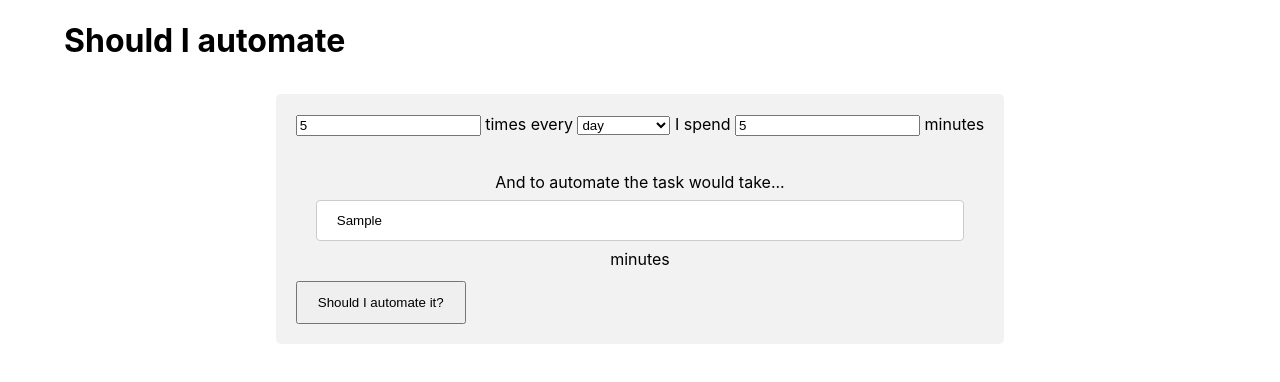
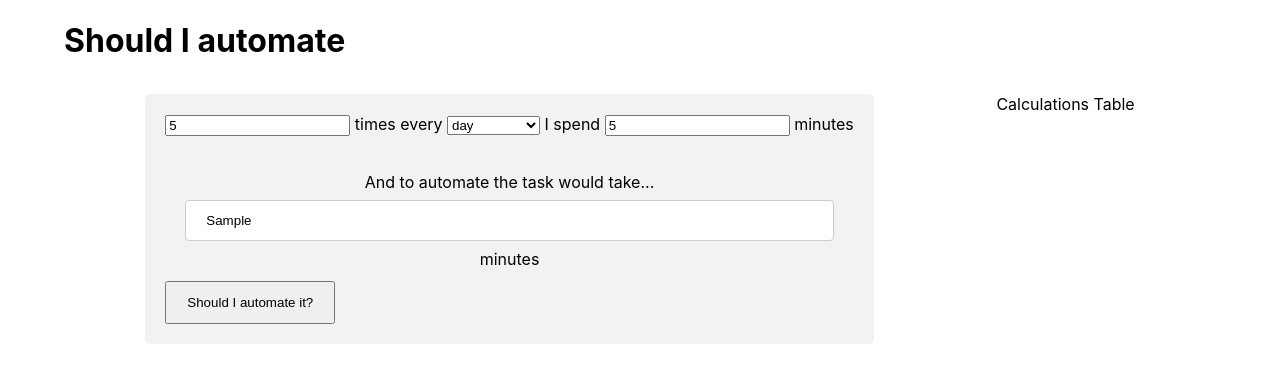
Before and after one commit to aedificatorum/shouldiautomateit, a React (Create React App) app: page / in a window 1280 px wide. Both pictures are taken after typing "5", "5", "Sample" into the empty fields and a click on the button "Should I automate it?". Shown: the top 382 px of the page. Built offline with nearby package versions, Linux system fonts and the light colour scheme.

Commit message:
test with calculations table

```diff
--- a/src/App.js
+++ b/src/App.js
@@ -1,6 +1,7 @@
 import React, { Component } from "react";
 import "./App.css";
-import Pluralize from "./Pluralize"
+import Pluralize from "./Pluralize";
+import CalculationsTable from "./CalculationsTable"
 
 class App extends Component {
   constructor() {
@@ -32,9 +33,11 @@ class App extends Component {
     let numberOfTimesPerMonth = 0;
     if (this.state.unit === "" || this.state.unit === "everyday") {
       numberOfTimesPerMonth = this.state.frequency * 30
-
+      this.setState({
+        calculationsTable: [...this.state.calculationsTable, this.state.calculationsTable[0]]
+      })
       console.log(numberOfTimesPerMonth)
-      console.log(this.state)
+      console.log('state', this.state)
     } else if (this.state.unit === "businessDay") {
       numberOfTimesPerMonth = this.state.frequency * 20
     } else if (this.state.unit === "week") {
@@ -49,6 +52,8 @@ class App extends Component {
 
 
   render() {
+    let displayResult = this.state.calculationsTable.length > 1 ? (<CalculationsTable />) : '';
+
     return (
       <div>
         <h1>Should I automate</h1>
@@ -95,9 +100,12 @@ class App extends Component {
               Should I automate it?
             </button>
           </form>
+
+
+        {displayResult}
         </div>
-        {/* <div>{result}</div> */}
-      </div>
+        </div>
+
     );
   }
 }
--- a/src/CalculationsTable.js
+++ b/src/CalculationsTable.js
@@ -1 +1,9 @@
-import React from 'react'
+import React from "react"
+
+const CalculationsTable = () => {
+  return (
+    <div>Calculations Table</div>
+  )
+}
+
+export default CalculationsTable
```
